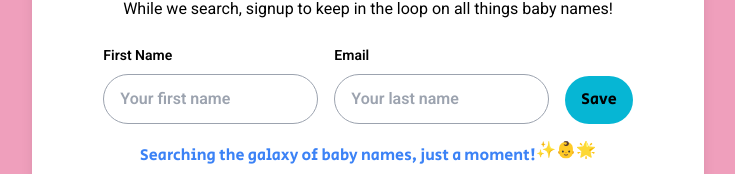
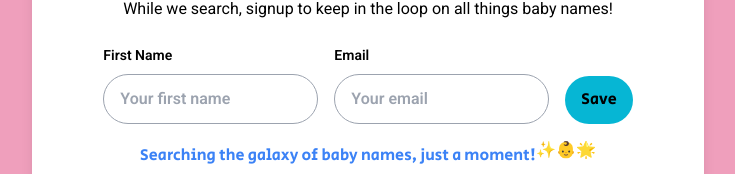
Before and after one commit to Chima-Peter/moi, a React (Vite) app: page / in a window 1280 px wide. Both pictures are taken after typing "Sample" into the empty fields and a click on the button "Generate Names". Shown: the part 255-429 px from the top of the page, without its empty margins (272-1007 px from the left). Built offline with nearby package versions, Linux system fonts and the light colour scheme.

Commit message:
Update user_email.tsx

```diff
--- a/src/components/user_email.tsx
+++ b/src/components/user_email.tsx
@@ -87,7 +87,7 @@ const UserEmail = ({ step, setStep }: UserEmailProps) => {
                         </label>
                         <label className="max-w-xs flex flex-col gap-2 font-sub font-[600] text-[14px]  w-[215px]" htmlFor="email">
                             Email
-                            <input onChange={updateInputOnChange} onFocus={updateInputOnFocus} placeholder="Your last name" type="email" name="email" id="email" className="focus:outline-2 focus:outline-gray-300 outline-none py-3 px-4 rounded-full w-[100%] border-[1px] border-gray-400 appearance-none font-sub text-[16px] xl:text-[18px]" />
+                            <input onChange={updateInputOnChange} onFocus={updateInputOnFocus} placeholder="Your email" type="email" name="email" id="email" className="focus:outline-2 focus:outline-gray-300 outline-none py-3 px-4 rounded-full w-[100%] border-[1px] border-gray-400 appearance-none font-sub text-[16px] xl:text-[18px]" />
                         </label>
                     </div>
                     <button type="submit" className="w-fit px-[1rem] h-[3rem] bg-cyan-500 rounded-full text-black md:self-end">
```
